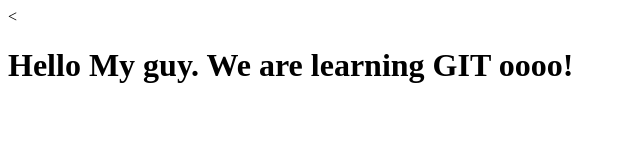
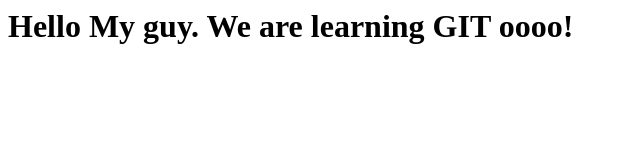
Before and after one commit to neroblack4life/demo-repo-testing, a plain HTML site: page index.html in a window 1280 px wide. Shown: the whole page, without its empty margins (0-640 px from the left). Drawn offline with Linux system fonts and the light colour scheme.

Commit message:
latest commit

```diff
--- a/index.html
+++ b/index.html
@@ -1,5 +1,5 @@
 <div>
-<<h1>
+<h1>
      Hello My guy. We are learning GIT oooo!
 </h1>
 </div>
```
